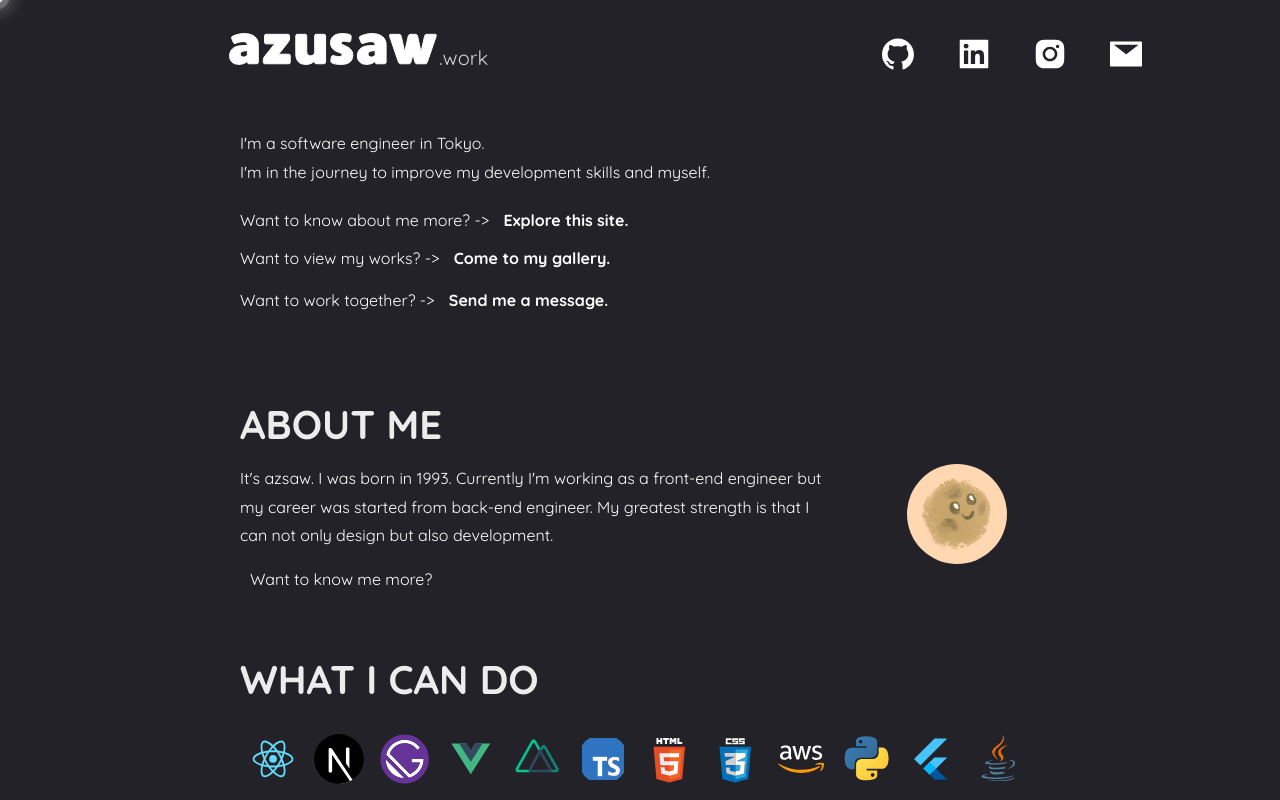
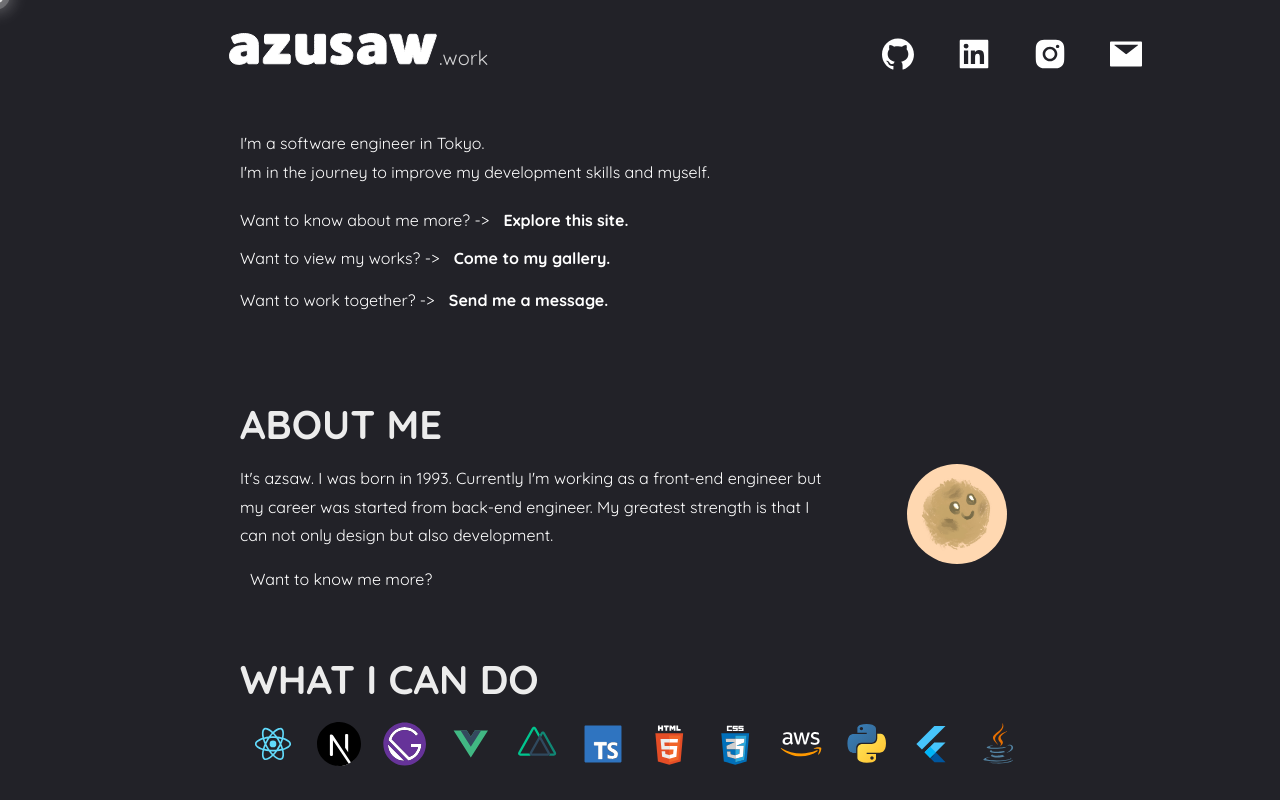
Before and after one commit to azusaw/azusaw_com, a Next.js app: page / in a window 1280 px wide. Shown: the top 800 px of the page. Built offline with nearby package versions, Linux system fonts and the light colour scheme.

Commit message:
modify tech logos

```diff
--- a/components/WhatICanDo.tsx
+++ b/components/WhatICanDo.tsx
@@ -21,17 +21,15 @@ const WhatICanDo: React.FC = () => {
   return (
     <div className={commonStyle.container}>
       <h2 className={commonStyle.head}>{"WHAT I CAN DO"}</h2>
-      <div className={commonStyle.logoBox}>
       {items.map((item) => (
         <Avatar
           key={item.alt}
           size={50}
           src={item.src}
           alt={item.alt}
-            className={`${spaceStyle.mx05} ${commonStyle.techLogo}`}
+          className={`${spaceStyle.mx05} ${commonStyle.techLogo} `}
         />
       ))}
-      </div>
     </div>
   )
 }
--- a/styles/common.module.css
+++ b/styles/common.module.css
@@ -138,8 +138,20 @@
   box-shadow: 0 0 20px 0 #ddd;
   transition: .5s;
 }
-.logoBox:hover .techLogo {
+.techLogo {
+  color: white;
+  border-radius: 10px;
+  padding: 3px;
+  margin-left: 2rem;
+  transition: .5s ;
+}
+
+.techLogo:hover {
   animation: poyoyon 1.2s ease-in-out infinite forwards;
+  color: #666;
+  background-color: #fff;
+  box-shadow: 0 0 20px 0 #fff;
+  transition: .5s ;
 }
 @keyframes poyoyon {
   0%  {
```
Lines whose indentation alone changed are shown as unchanged.
